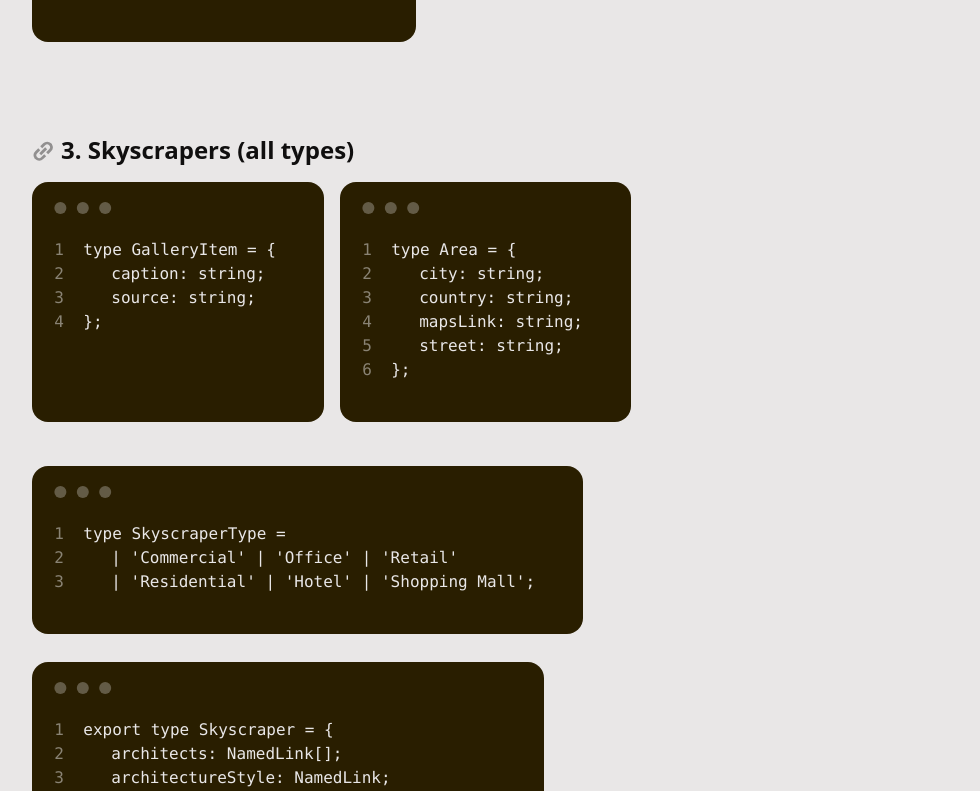
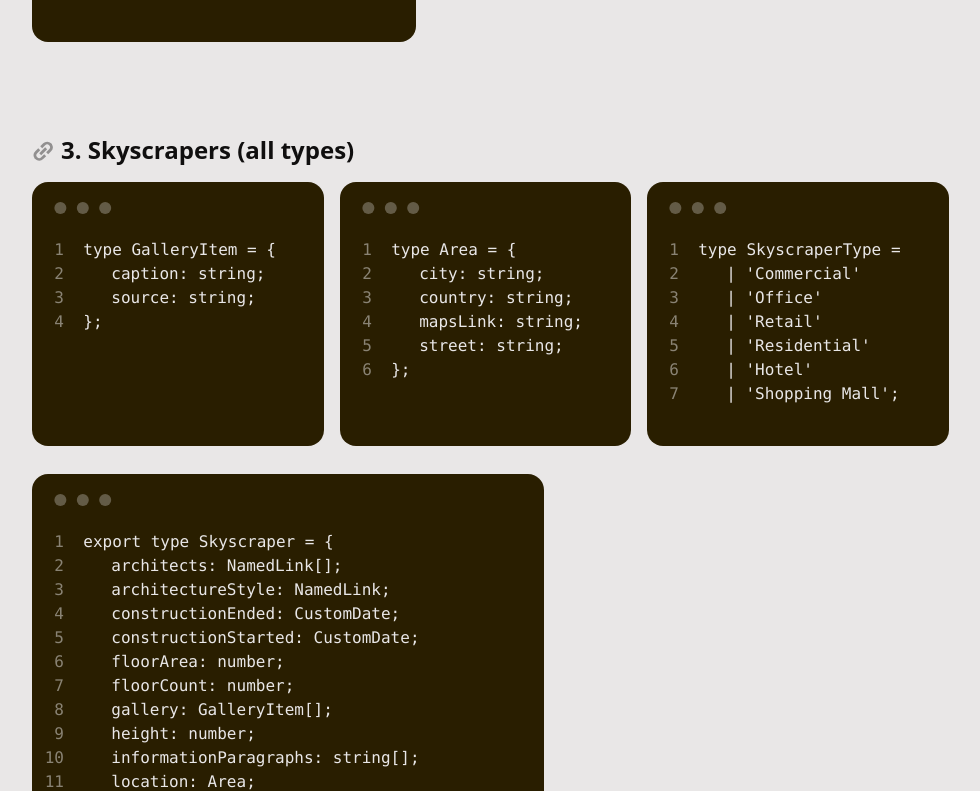
Before and after one commit to nickpolizogopoulos/time-loops-api, a Next.js app: page /docs in a window 1280 px wide. Shown: the part 2794-3585 px from the top of the page, without its empty margins (248-1228 px from the left). Built offline with nearby package versions, Linux system fonts and the light colour scheme.

Commit message:
Fix: Update label type to an array in MusicAlbum and adjust documentation accordingly

```diff
--- a/app/(api)/albums/[id]/route.ts
+++ b/app/(api)/albums/[id]/route.ts
@@ -5,6 +5,7 @@ import {
 
 import { getHeaders } from '../../headers';
 import musicAlbums from '../data.json';
+
 
 export const GET = async (request: NextRequest) => {
   const url = new URL(request.url);
--- a/app/(api)/types.ts
+++ b/app/(api)/types.ts
@@ -21,7 +21,7 @@ export type MusicAlbum = {
     description: string;
     releaseDate: CustomDate;
     genre: string;
-    label: NamedLink;
+    label: NamedLink[];
     wiki: string;
 };
 
--- a/app/docs/shapes.ts
+++ b/app/docs/shapes.ts
@@ -89,7 +89,7 @@ export const albumType: CodeLine[] = [
         position: 1
     },
     {
-        line: 'label: NamedLink;',
+        line: 'label: NamedLink[];',
         position: 1
     },
     {
@@ -183,13 +183,29 @@ export const skyscraperTypeType: CodeLine[] = [
         position: 0
     },
     {
-        line: `| 'Commercial' | 'Office' | 'Retail'`,
+        line: `| 'Commercial'`,
         position: 1
     },
     {
-        line: `| 'Residential' | 'Hotel' | 'Shopping Mall';`,
+        line: `| 'Office'`,
         position: 1
-    }
+    },
+    {
+        line: `| 'Retail'`,
+        position: 1
+    },
+    {
+        line: `| 'Residential'`,
+        position: 1
+    },
+    {
+        line: `| 'Hotel'`,
+        position: 1
+    },
+    {
+        line: `| 'Shopping Mall';`,
+        position: 1
+    },
 ];
 
 export const skyscraperType: CodeLine[] = [
```
